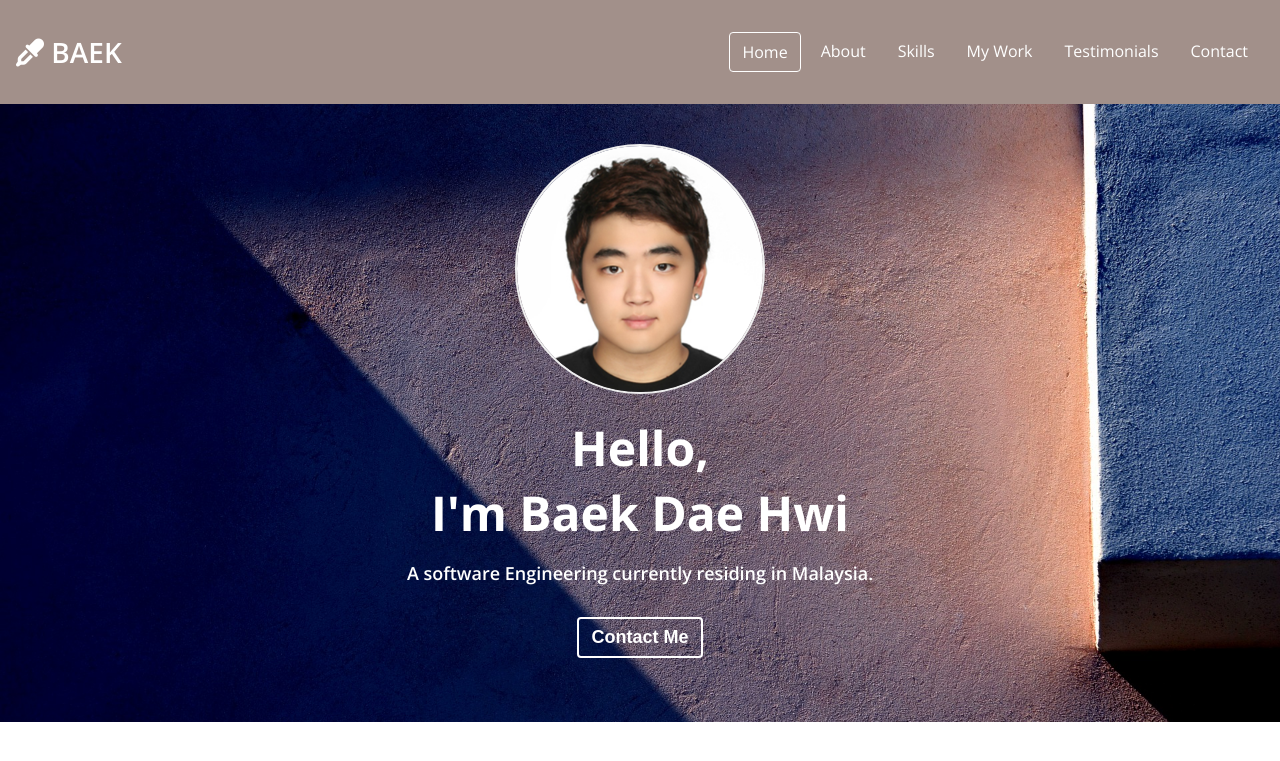
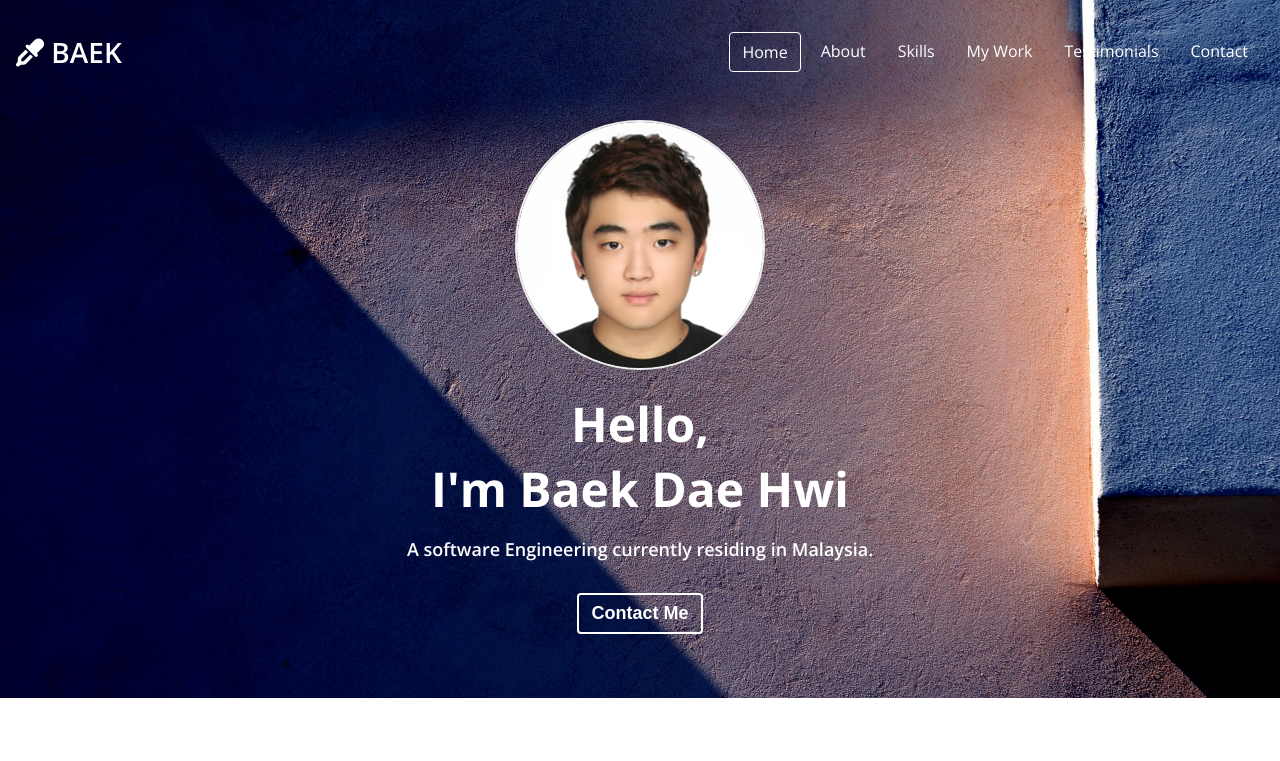
Before and after one commit to BaekDaeHwi/Portfolio, a plain HTML site: page index.html in a window 1280 px wide. Shown: the top 761 px of the page. Drawn offline with nearby package versions, Linux system fonts and the light colour scheme.

Commit message:
js_navbar

```diff
--- a/main.js
+++ b/main.js
@@ -0,0 +1,16 @@
+'use strict'
+//Make navbar transparent when it is on the top
+const navbar=document.querySelector('#navbar');
+const navbarHeight=navbar.getBoundingClientRect().height;
+
+document.addEventListener('scroll',()=>{
+    //check value in console
+    console.log(window.scrollY);
+    console.log(`navbarHeight: ${navbarHeight}`);
+
+    if(window.scrollY > navbarHeight) {
+        navbar.classList.add('navbar--dark');
+    }else{
+        navbar.classList.remove('navbar--dark');
+    }
+});
--- a/style.css
+++ b/style.css
@@ -97,12 +97,20 @@ p {
 
 /*Navbar*/
 #navbar {
+  position: fixed;
+  width: 100%;
   display: flex;
   justify-content: space-between;
-  background-color: var(--color-brown);
+  background-color: transparent;
   align-items: center;
   color: var(--color-white);
   padding: 16px;
+  transition: all var(--animation-duration) ease-in-out;
+}
+
+#navbar.navbar--dark {
+  background-color: var(--color-brown);
+  padding: 8px;
 }
 
 .navbar_menu {
@@ -141,6 +149,7 @@ p {
 #home {
   background: url("imgs/homebackground.jpg") center/cover no-repeat;
   padding: 40px;
+  padding-top: 120px;
   text-align: center;
 }
 
```
